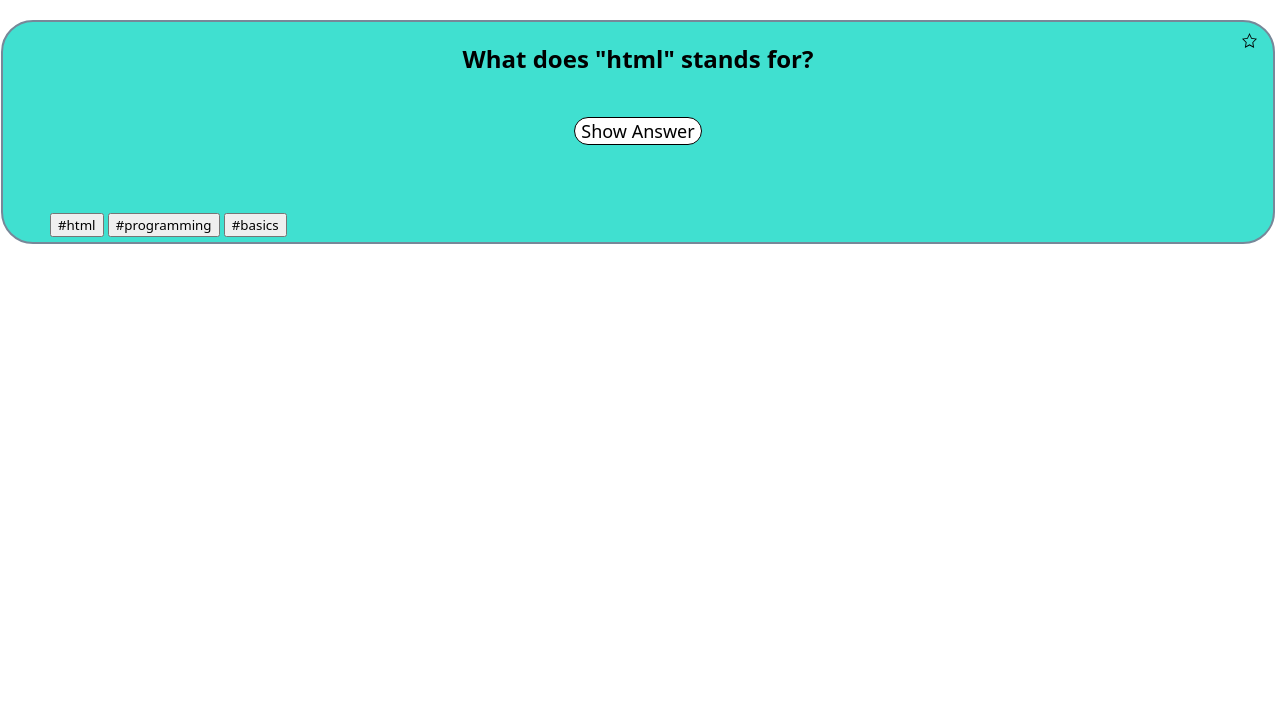
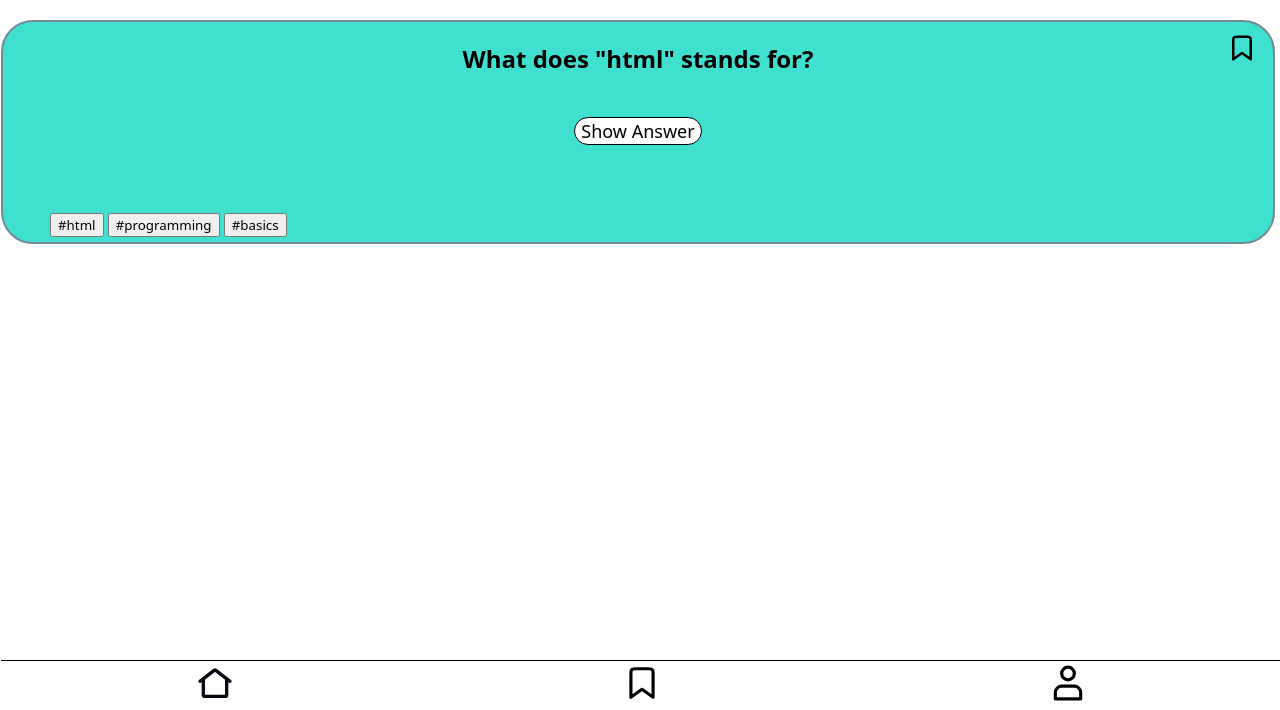
Before and after one commit to JeanetteSchwarz/Quiz-App, a plain HTML site: page bookmark.html in a window 1280 px wide. Shown: the part 90-800 px from the top of the page. Drawn offline with Linux system fonts and the light colour scheme.

Commit message:
add profile.js

```diff
--- a/bookmark.html
+++ b/bookmark.html
@@ -13,42 +13,20 @@
   <main>
     <section class="Quiz-card">
       <h2 class="Question">What does "html" stands for?</h2>
-      <button class="question_bookmark" id="bookmark_question1">
-        <?xml version="1.0" encoding="UTF-8" standalone="no"?>
-        <!-- Uploaded to: SVG Repo, www.svgrepo.com, Generator: SVG Repo Mixer Tools -->
+      <button class="question_bookmark" data-js="bookmarkButton">
         <svg
-          width="15px"
-          height="15px"
-          viewBox="0 0 32 32"
-          version="1.1"
+          width="30px"
+          height="30px"
+          viewBox="0 0 24 24"
+          fill="none"
           xmlns="http://www.w3.org/2000/svg"
-          xmlns:xlink="http://www.w3.org/1999/xlink"
-          xmlns:sketch="http://www.bohemiancoding.com/sketch/ns"
         >
-          <title>start-favorite</title>
-          <desc>Created with Sketch Beta.</desc>
-          <defs></defs>
-          <g
-            id="Page-1"
-            stroke="none"
-            stroke-width="1"
-            fill="none"
-            fill-rule="evenodd"
-            sketch:type="MSPage"
-          >
-            <g
-              id="Icon-Set"
-              sketch:type="MSLayerGroup"
-              transform="translate(-152.000000, -879.000000)"
-              fill="#000000"
-            >
-              <path
-                d="M168,903.21 L160.571,907.375 L161.989,898.971 L155.594,892.442 L164.245,891.317 L168,883.313 L171.722,891.317 L180.344,892.54 L174.011,899.002 L175.335,907.406 L168,903.21 L168,903.21 Z M184,891.244 L172.962,889.56 L168,879 L163.038,889.56 L152,891.244 L159.985,899.42 L158.095,911 L168,905.53 L177.905,911 L176.015,899.42 L184,891.244 L184,891.244 Z"
-                id="start-favorite"
-                sketch:type="MSShapeGroup"
-              ></path>
-            </g>
-          </g>
+          <path
+            d="M5 6.2C5 5.07989 5 4.51984 5.21799 4.09202C5.40973 3.71569 5.71569 3.40973 6.09202 3.21799C6.51984 3 7.07989 3 8.2 3H15.8C16.9201 3 17.4802 3 17.908 3.21799C18.2843 3.40973 18.5903 3.71569 18.782 4.09202C19 4.51984 19 5.07989 19 6.2V21L12 16L5 21V6.2Z"
+            stroke="#000000"
+            stroke-width="2"
+            stroke-linejoin="round"
+          />
         </svg>
       </button>
       <br />
@@ -61,4 +39,88 @@
       </ul>
     </section>
 
+    <!--
+
+      NAVBAR
+
+    -->
+    <footer>
+      <nav class="navigation">
+        <a class="navigation__link" href="index.html">
+          <svg
+            width="40px"
+            height="40px"
+            viewBox="0 0 24 24"
+            version="1.1"
+            xmlns="http://www.w3.org/2000/svg"
+            xmlns:xlink="http://www.w3.org/1999/xlink"
+          >
+            <title>Home</title>
+            <g
+              id="Page-1"
+              stroke="none"
+              stroke-width="1"
+              fill="none"
+              fill-rule="evenodd"
+            >
+              <g id="Home">
+                <rect
+                  id="Rectangle"
+                  fill-rule="nonzero"
+                  x="0"
+                  y="0"
+                  width="24"
+                  height="24"
+                ></rect>
+                <path
+                  d="M5,10 L5,19 C5,19.5523 5.44772,20 6,20 L18,20 C18.5523,20 19,19.5523 19,19 L19,10"
+                  id="Path"
+                  stroke="#0C0310"
+                  stroke-width="2"
+                  stroke-linecap="round"
+                ></path>
+                <path
+                  d="M21,11 L12.307,4.23875 C12.1264,4.09832 11.8736,4.09832 11.693,4.23875 L3,11"
+                  id="Path"
+                  stroke="#0C0310"
+                  stroke-width="2"
+                  stroke-linecap="round"
+                ></path>
+              </g>
+            </g>
+          </svg>
+        </a>
+
+        <a class="navigation__link" href="bookmark.html">
+          <svg
+            width="38px"
+            height="38px"
+            viewBox="0 0 24 24"
+            fill="none"
+            xmlns="http://www.w3.org/2000/svg"
+          >
+            <path
+              d="M5 6.2C5 5.07989 5 4.51984 5.21799 4.09202C5.40973 3.71569 5.71569 3.40973 6.09202 3.21799C6.51984 3 7.07989 3 8.2 3H15.8C16.9201 3 17.4802 3 17.908 3.21799C18.2843 3.40973 18.5903 3.71569 18.782 4.09202C19 4.51984 19 5.07989 19 6.2V21L12 16L5 21V6.2Z"
+              stroke="#000000"
+              stroke-width="2"
+              stroke-linejoin="round"
+            />
+          </svg>
+        </a>
+
+        <a class="navigation__link" href="profile.html">
+          <svg
+            fill="#000000"
+            width="38px"
+            height="38px"
+            viewBox="0 0 24 24"
+            xmlns="http://www.w3.org/2000/svg"
+          >
+            <path
+              d="M12,11A5,5,0,1,0,7,6,5.006,5.006,0,0,0,12,11Zm0-8A3,3,0,1,1,9,6,3,3,0,0,1,12,3ZM4,23H20a1,1,0,0,0,1-1V18a5.006,5.006,0,0,0-5-5H8a5.006,5.006,0,0,0-5,5v4A1,1,0,0,0,4,23Zm1-5a3,3,0,0,1,3-3h8a3,3,0,0,1,3,3v3H5Z"
+            />
+          </svg>
+        </a>
+      </nav>
+    </footer>
     </body>
--- a/css/styles.css
+++ b/css/styles.css
@@ -57,10 +57,11 @@ body {
   position: absolute;
   top: 10px;
   right: 10px;
+  border-radius: 50%;
 }
 
-.buttonActive svg {
-  fill: black;
+.buttonActive {
+  background-color: white;
 }
 
 /*-------------Navbar----------------*/
@@ -90,6 +91,10 @@ body {
   border: none;
 }
 
+.navigation :active {
+  fill: black;
+}
+
 /* .navigation__link svg {
   fill: currentcolor;
 } */
```
Also changed, not shown: js/index.js (+3 -13 lines), js/profile.js (added, +9 -0 lines), profile.html (+86 -2 lines).
